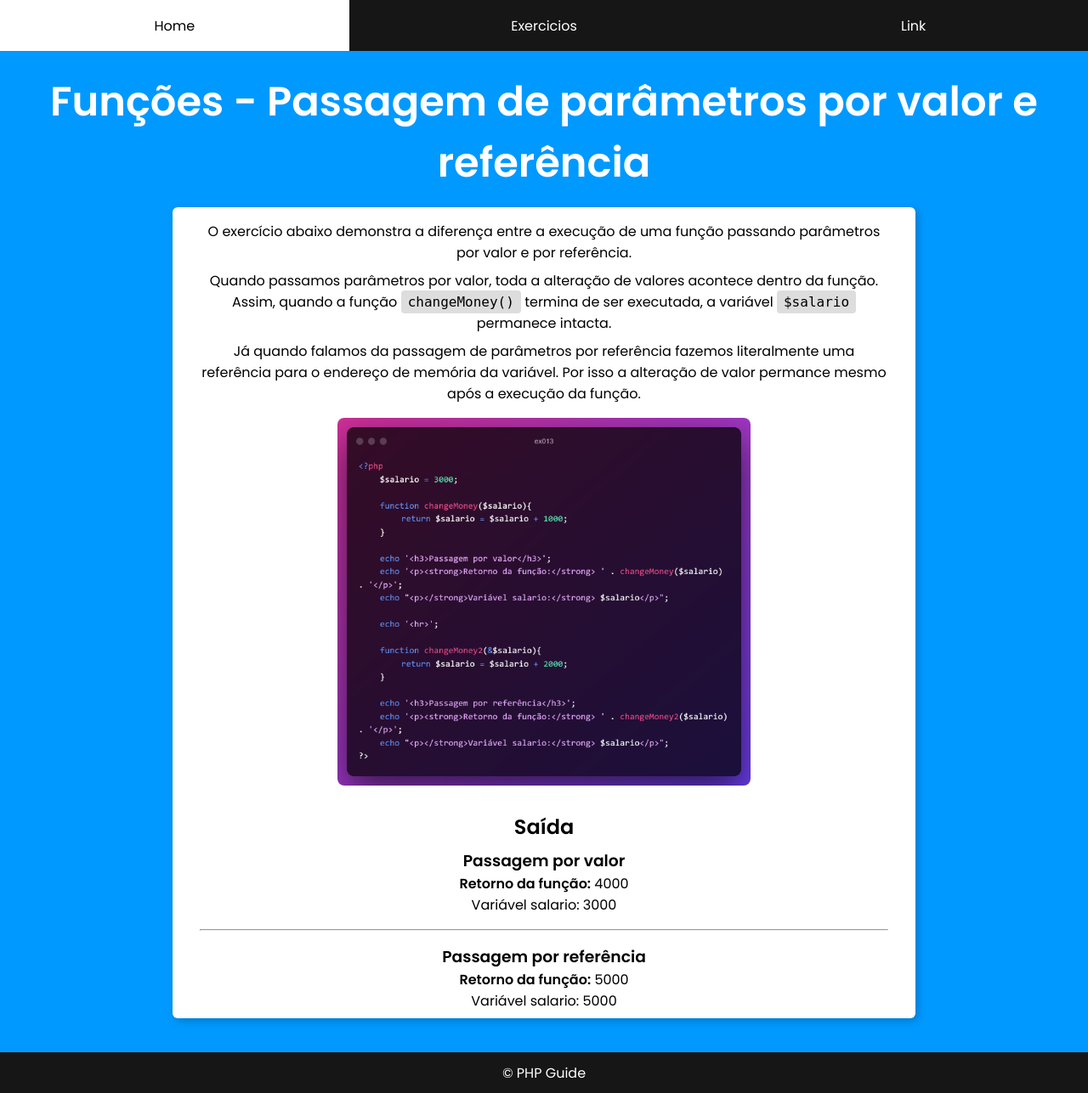
After one commit to JoaoVSBraz/php-guide, a PHP site: page /exercicios/ex013.php in a window 1280 px wide. The commit adds this page. Shown: the whole page at 85% size. Run offline with PHP 8.4, Linux system fonts and the light colour scheme.

Commit message:
feat: add ex013

```diff
--- a/exercicios.php
+++ b/exercicios.php
@@ -56,6 +56,10 @@
                         <td>EX 012</td>
                         <td><a href="/exercicios/ex012.php">Sessões</a></td>
                     </tr>
+                    <tr>
+                        <td>EX 013</td>
+                        <td><a href="/exercicios/ex013.php">Funções - Passagem de parâmetros por valor e referência</a></td>
+                    </tr>
                 </tbody>
             </table>
         </section>
--- /dev/null
+++ b/exercicios/ex013.php
@@ -0,0 +1,40 @@
+<?php require_once('../partials/header.php') ?>
+    <main>
+        <h1>Funções - Passagem de parâmetros por valor e referência</h1>
+        <section>
+            <div class="content">
+                <p>O exercício abaixo demonstra a diferença entre a execução de uma função passando parâmetros por valor e por referência.</p>
+
+                <p>Quando passamos parâmetros por valor, toda a alteração de valores acontece dentro da função. Assim, quando a função <code>changeMoney()</code> termina de ser executada, a variável <code>$salario</code> permanece intacta.</p>
+
+                <p>Já quando falamos da passagem de parâmetros por referência fazemos literalmente uma referência para o endereço de memória da variável. Por isso a alteração de valor permance mesmo após a execução da função.</p>
+
+                <p><img src="../assets/images/ex013.png" alt="Exemplo de função com passagem de parâmetro por valor e referência"></p>
+            </div>
+            <div class="result">
+                <h2>Saída</h2>
+                <?php
+                    $salario = 3000;
+
+                    function changeMoney($salario){
+                        return $salario = $salario + 1000;
+                    }
+
+                    echo '<h3>Passagem por valor</h3>';
+                    echo '<p><strong>Retorno da função:</strong> ' . changeMoney($salario) . '</p>';
+                    echo "<p></strong>Variável salario:</strong> $salario</p>";
+
+                    echo '<hr>';
+
+                    function changeMoney2(&$salario){
+                        return $salario = $salario + 2000;
+                    }
+
+                    echo '<h3>Passagem por referência</h3>';
+                    echo '<p><strong>Retorno da função:</strong> ' . changeMoney2($salario) . '</p>';
+                    echo "<p></strong>Variável salario:</strong> $salario</p>";
+                ?>
+            </div>
+        </section>
+    </main>
+<?php require_once('../partials/footer.php') ?>
```
Also changed, not shown: assets/images/ex013.png (added).
